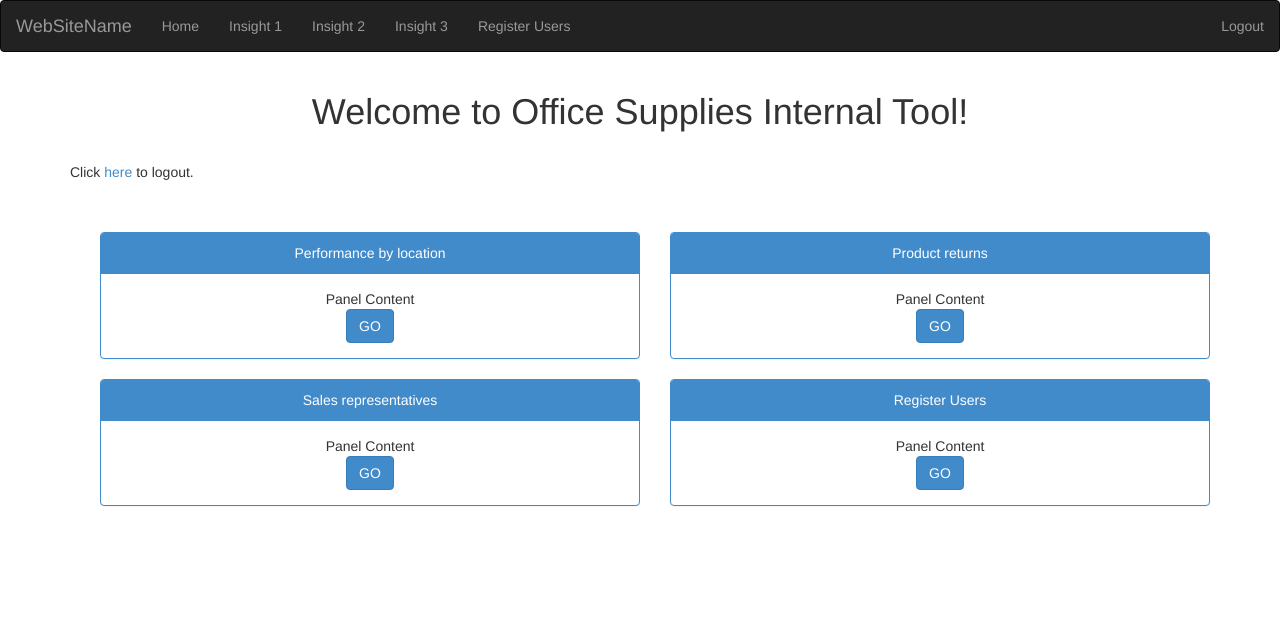
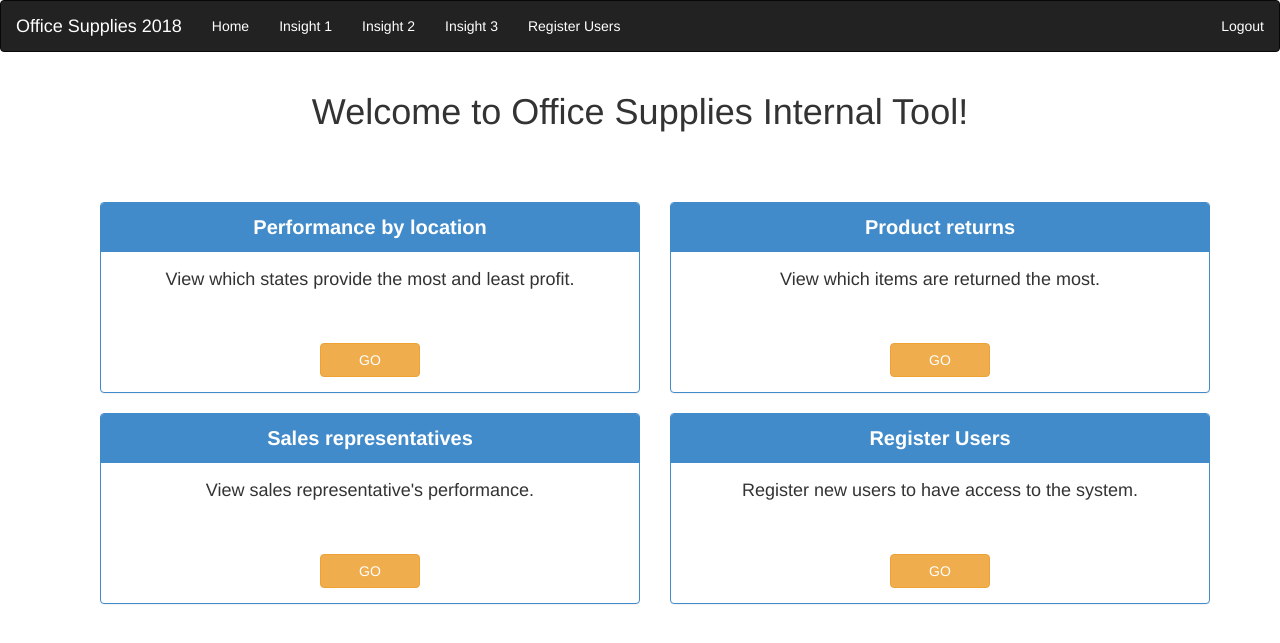
Before and after one commit to alimcharaniya/BUS110A-2018-DataAnalytics-, a Flask app: page / in a window 1280 px wide. Shown: the top 643 px of the page. Run offline with Flask 2, Linux system fonts and the light colour scheme; the first user in the database is signed in; data comes from the database, SQL or seed files in the repository; some libraries are stand-ins or nearby versions.

Commit message:
DONE WE DID IT

```diff
--- a/app.py
+++ b/app.py
@@ -124,20 +124,23 @@ def insightTwo():
 
     for l in range(4):
         # LOOP RETURNS
-        for x in range(250):
+        for x in range(296):
+            # for each reutrn get ID from returns table
             singleOrderID = Order_ID_Col[x][0]
             for d in range(9900):
+                # look at all orders
                 oneOrderRow = Product_ID_Col[d]
                 if oneOrderRow[0] == singleOrderID:
+                    print oneOrderRow[1]
                     returnedProductsArray.append(oneOrderRow[1])
 
         a = most_common(returnedProductsArray)
+
         mostCommonlyReturnedArray.append(a.decode('utf-8'))
         returnedProductsArray = [x for x in returnedProductsArray if x != a]
 
     test = ",".join(mostCommonlyReturnedArray)
 
-    print test
     # print returnedProductsArray
 
     # Now you have returned products array, get most commonly returned items
@@ -231,6 +234,7 @@ def checkInputs(email, uid, password):
     return True
 
 @app.route('/register', methods=['GET', 'POST'])
+@login_required
 def register():
 
     if request.method == 'POST':
--- a/templates/base.html
+++ b/templates/base.html
@@ -11,21 +11,24 @@
   <nav class="navbar navbar-inverse">
     <div class="container-fluid">
       <div class="navbar-header">
-        <a class="navbar-brand" href="#">WebSiteName</a>
+        <a style="color:white" class="navbar-brand" href="#">Office Supplies 2018</a>
       </div>
       <ul class="nav navbar-nav">
-        <li><a href="/">Home</a></li>
-        <li><a href="/insight-one">Insight 1</a></li>
-        <li><a href="/insight-two">Insight 2</a></li>
-        <li><a href="/insight-three">Insight 3</a></li>
-        <li><a href="/register">Register Users</a></li>
+        <li><a style="color:white" href="/">Home</a></li>
+        <li><a style="color:white" href="/insight-one">Insight 1</a></li>
+        <li><a style="color:white" href="/insight-two">Insight 2</a></li>
+        <li><a style="color:white" href="/insight-three">Insight 3</a></li>
+        <li><a style="color:white" href="/register">Register Users</a></li>
       </ul>
       <ul class="nav navbar-nav navbar-right">
-        <li><a href="/logout">Logout</a></li>
+        <li><a style="color:white" href="/logout">Logout</a></li>
         </ul>
     </div>
   </nav>
   <body>
+      {% if error %}
+        <p class="error"><strong>Error:</strong> {{ error }}</p>
+      {% endif %}
 
     <div class="container">
 
--- a/templates/index.html
+++ b/templates/index.html
@@ -3,7 +3,7 @@
 
 <h1 class="text-center">Welcome to Office Supplies Internal Tool!</h1>
 <br>
-<p>Click <a href="/logout">here</a> to logout.</p>
+<!-- <p>Click <a href="/logout">here</a> to logout.</p> -->
 <br><br>
 
 <div class="container">
@@ -11,11 +11,11 @@
     <div class="panel panel-primary">
       <div class="panel-heading" style="text-align: center" >Performance by location</div>
       <div class="panel-body">
-          <div style="text-align: center">
-              Panel Content
+          <div class="description" style="text-align: center">
+            View which states provide the most and least profit.
           </div>
           <div style="text-align: center">
-              <button class="btn btn-primary"> <a href="/insight-one" style="color:white"> GO</a></button>
+              <button class="btn btn-warning"> <a href="/insight-one" style="color:white"> GO</a></button>
             </div>
         </div>
     </div>
@@ -24,11 +24,11 @@
     <div class="panel panel-primary">
       <div class="panel-heading" style="text-align: center">Product returns</div>
       <div class="panel-body">
-          <div style="text-align: center">
-              Panel Content
+          <div class="description" style="text-align: center">
+              View which items are returned the most.
           </div>
           <div style="text-align: center">
-            <button class="btn btn-primary"> <a href="/insight-two" style="color:white"> GO</a></button>
+            <button class="btn btn-warning"> <a href="/insight-two" style="color:white"> GO</a></button>
           </div>
         </div>
     </div>
@@ -37,11 +37,11 @@
     <div class="panel panel-primary">
       <div class="panel-heading" style="text-align: center">Sales representatives</div>
       <div class="panel-body">
-          <div style="text-align: center">
-              Panel Content
+          <div class="description" style="text-align: center">
+              View sales representative's performance.
           </div>
           <div style="text-align: center">
-              <button class="btn btn-primary"> <a href="/insight-three" style="color:white"> GO</a></button>
+              <button class="btn btn-warning"> <a href="/insight-three" style="color:white"> GO</a></button>
             </div>
         </div>
     </div>
@@ -50,11 +50,11 @@
     <div class="panel panel-primary">
       <div class="panel-heading" style="text-align: center">Register Users</div>
       <div class="panel-body">
-        <div style="text-align: center">
-            Panel Content
+        <div class="description" style="text-align: center">
+          Register new users to have access to the system.
         </div>
         <div style="text-align: center">
-            <button class="btn btn-primary"> <a href="/register" style="color:white"> GO</a></button>
+            <button class="btn btn-warning"> <a href="/register" style="color:white"> GO</a></button>
         </div>
       </div>
     </div>
@@ -73,12 +73,23 @@
 <br>
 {% endfor %} -->
 
+<style>
+    .insightTitle{
+      text-align: center;
+    }
+    .description{
+      font-size: 18px;
+      text-align: center;
+    }
+    .btn-warning{
+      margin-top: 50px;
+      width: 100px;
+    }
+    .panel-heading{
+      font-size: 20px;
+      font-weight: bold;
+    }
+
+  </style>
+
 {% endblock %}
-
-
-<style>
-  .insightTitle{
-    text-align: center;
-  }
-
-</style>
--- a/templates/insight-one.html
+++ b/templates/insight-one.html
@@ -9,12 +9,6 @@
 <h1 style="margin-top: 15vh">Worst Performing States by Profit</h1>
 
 <canvas id="mySecondChart" width="400" height="400"></canvas>
-
-
-<h2>
-    Worst performing states
-
-</h2>
 
 <script>
     var ctx = document.getElementById("myChart").getContext('2d');
```
Also changed, not shown: other parts of templates/base.html (+0 -3 lines), templates/insight-three.html (+9 -1 lines), templates/insight-two.html (+9 -3 lines), templates/login.html (+1 -8 lines), 1 other file.
